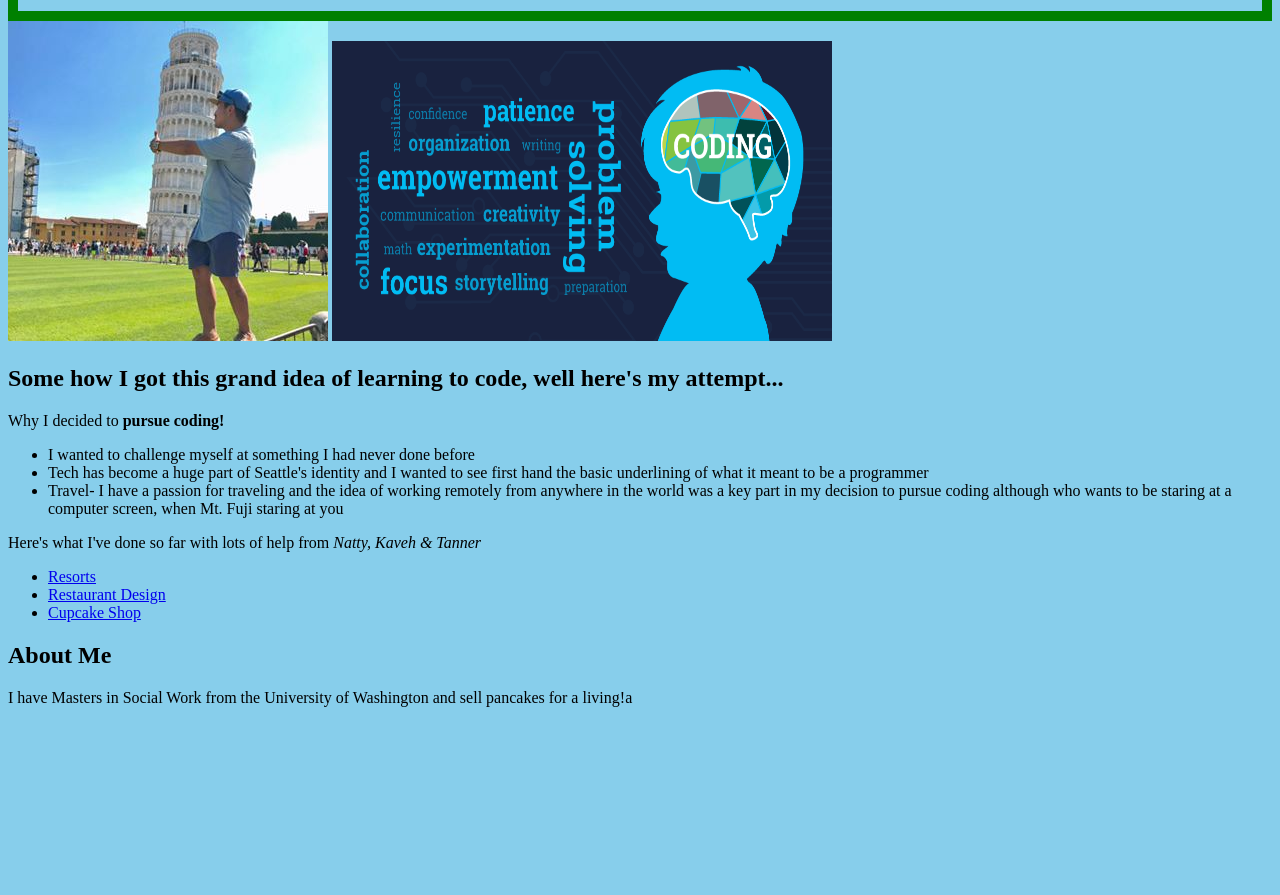
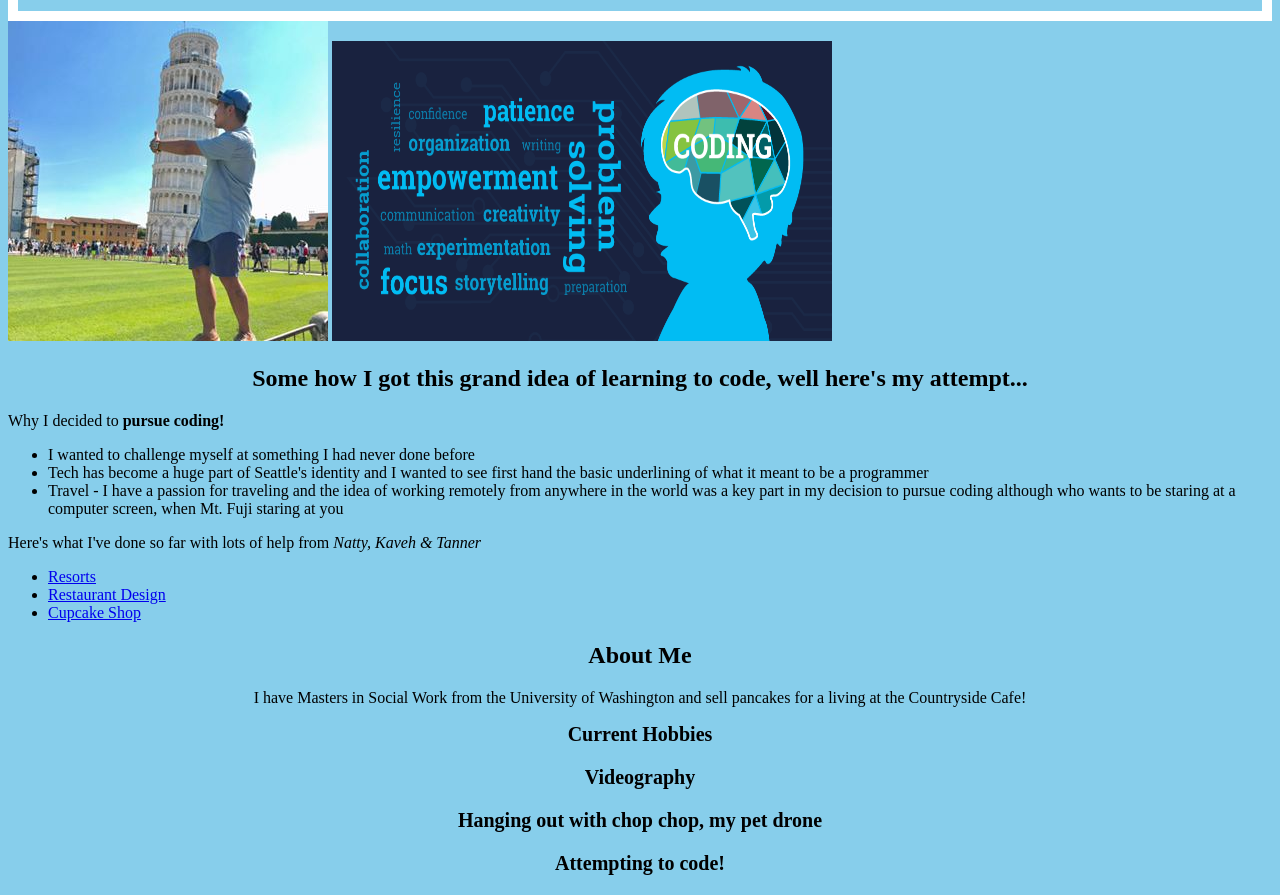
Before and after one commit to Jamesle206/Portfolio, a plain HTML site: page index.html in a window 1280 px wide. Shown: the part 95-990 px from the top of the page. Before the commit the page ends 818 px from the top, so only its background shows below. Drawn offline with Linux system fonts and the light colour scheme.

Commit message:
Added hobbies

```diff
--- a/css/styles.css
+++ b/css/styles.css
@@ -13,6 +13,7 @@ text-align: center;
 }
 body {
   background-color: skyblue
+
 
 }
 .codingphoto {
@@ -30,6 +31,25 @@ body {
   float: left;
 }
 .my-class {
-  border: 10px solid green;
+  border: 10px solid White;
   padding: 4px;
 }
+h2 {
+  text-align: center;
+}
+h2 p {
+  text-align: center;
+}
+.hobbies {
+  text-align: center;
+  font-weight: bold;
+  font-size: 20px
+
+}
+.aboutme {
+  text-align: center;
+}
+#currenthobbies {
+  text-underline-position: below;
+
+}
--- a/index.html
+++ b/index.html
@@ -15,7 +15,7 @@
       <li>I wanted to challenge myself at something I had never done before</li>
       <li>Tech has become a huge part of Seattle's identity and I wanted to see
       first hand the basic underlining of what it meant to be a programmer</li>
-      <li>Travel- I have a passion for traveling and the idea of working remotely
+      <li>Travel - I have a passion for traveling and the idea of working remotely
       from anywhere in the world was a key part in my decision to pursue coding
       although who wants to be staring at a computer screen, when Mt. Fuji staring
       at you</li>
@@ -32,10 +32,16 @@
    </div>
    <div class="column">
    <h2>About Me</h2>
+   <div class="aboutme">
     <p>I have Masters in Social Work from the University of Washington and sell
-      pancakes for a living!a</p>
+      pancakes for a living at the Countryside Cafe!</p>
   </div>
-
+   <div class="hobbies"
+     <h1>Current Hobbies</h1>
+       <p>Videography</p>
+       <p>Hanging out with chop chop, my pet drone</p>
+       <p>Attempting to code!</li>
+   </div>
 
 
 
```
Also changed, not shown: 1 other file.
